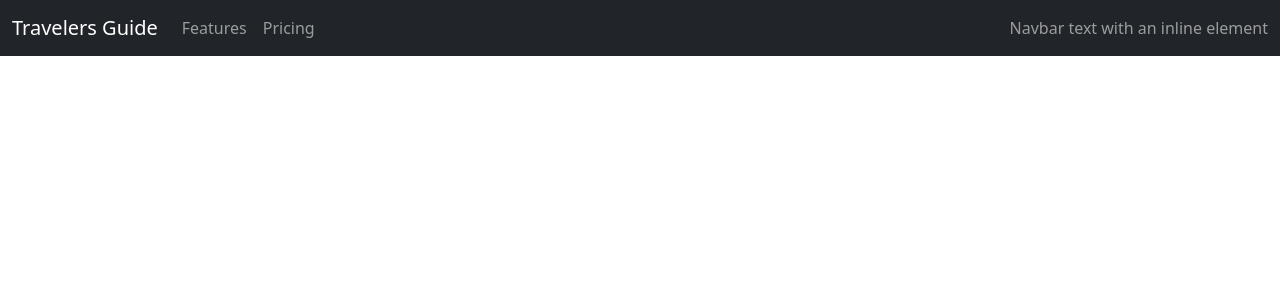
After one commit to Blandaren123/Django.P4, a Django app: template templates/base.html in a window 1280 px wide. The commit adds this page. Shown: the top 300 px of the page. Run offline with Django 3.2, Linux system fonts and the light colour scheme; the template is opened without the code that fills it, so the values that code supplies are empty.

Commit message:
add navbar

```diff
--- /dev/null
+++ b/templates/base.html
@@ -0,0 +1,54 @@
+<!doctype html>
+<html lang="en">
+<head>
+    <!-- Required meta tags -->
+<meta charset="utf-8">
+<meta name="viewport" content="width=device-width, initial-scale=1">
+
+<!-- Bootstrap CSS -->
+<link href="https://cdn.jsdelivr.net/npm/bootstrap@5.1.3/dist/css/bootstrap.min.css" rel="stylesheet" integrity="sha384-1BmE4kWBq78iYhFldvKuhfTAU6auU8tT94WrHftjDbrCEXSU1oBoqyl2QvZ6jIW3" crossorigin="anonymous">
+
+<title>{% block title %}Travelers Guide!{% endblock %}</title>
+</head>
+<body>
+    <nav class="navbar navbar-expand-lg navbar-dark bg-dark">
+        <div class="container-fluid">
+          <a class="navbar-brand" href="{% url 'home' %}">Travelers Guide</a>
+          <button class="navbar-toggler" type="button" data-bs-toggle="collapse" data-bs-target="#navbarText" aria-controls="navbarText" aria-expanded="false" aria-label="Toggle navigation">
+            <span class="navbar-toggler-icon"></span>
+          </button>
+          <div class="collapse navbar-collapse" id="navbarText">
+            <ul class="navbar-nav me-auto mb-2 mb-lg-0">
+              <li class="nav-item">
+                <a class="nav-link" href="#">Features</a>
+              </li>
+              <li class="nav-item">
+                <a class="nav-link" href="#">Pricing</a>
+              </li>
+            </ul>
+            <span class="navbar-text">
+              Navbar text with an inline element
+            </span>
+          </div>
+        </div>
+      </nav>
+    <br/>
+<div class="container">
+
+{% block content %}
+
+{% endblock %}
+</div>
+
+<!-- Optional JavaScript; choose one of the two! -->
+
+<!-- Option 1: Bootstrap Bundle with Popper -->
+<script src="https://cdn.jsdelivr.net/npm/bootstrap@5.1.3/dist/js/bootstrap.bundle.min.js" integrity="sha384-ka7Sk0Gln4gmtz2MlQnikT1wXgYsOg+OMhuP+IlRH9sENBO0LRn5q+8nbTov4+1p" crossorigin="anonymous"></script>
+
+<!-- Option 2: Separate Popper and Bootstrap JS -->
+<!--
+<script src="https://cdn.jsdelivr.net/npm/@popperjs/core@2.10.2/dist/umd/popper.min.js" integrity="sha384-7+zCNj/IqJ95wo16oMtfsKbZ9ccEh31eOz1HGyDuCQ6wgnyJNSYdrPa03rtR1zdB" crossorigin="anonymous"></script>
+ <script src="https://cdn.jsdelivr.net/npm/bootstrap@5.1.3/dist/js/bootstrap.min.js" integrity="sha384-QJHtvGhmr9XOIpI6YVutG+2QOK9T+ZnN4kzFN1RtK3zEFEIsxhlmWl5/YESvpZ13" crossorigin="anonymous"></script>
+ -->
+</body>
+</html>
```
Also changed, not shown: templates/article_details.html (+6 -1 lines), templates/home.html (+8 -0 lines).
